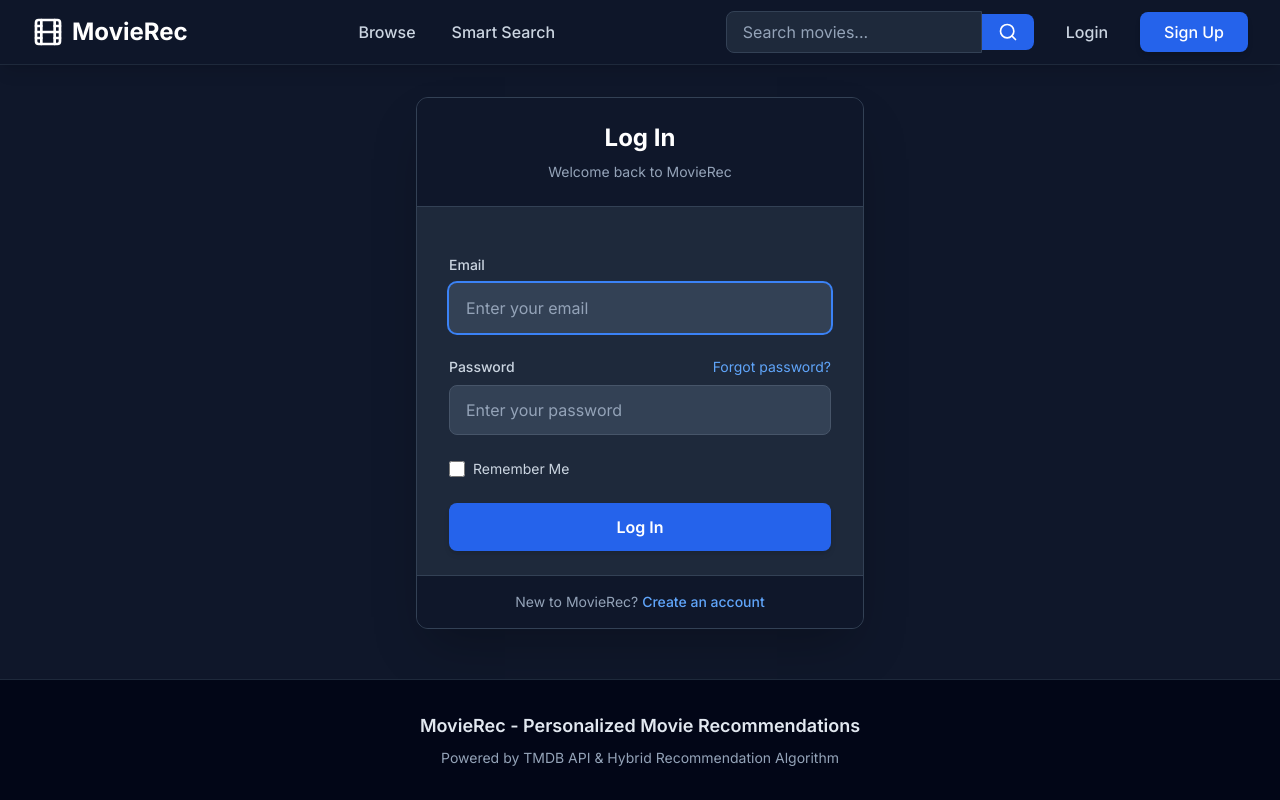
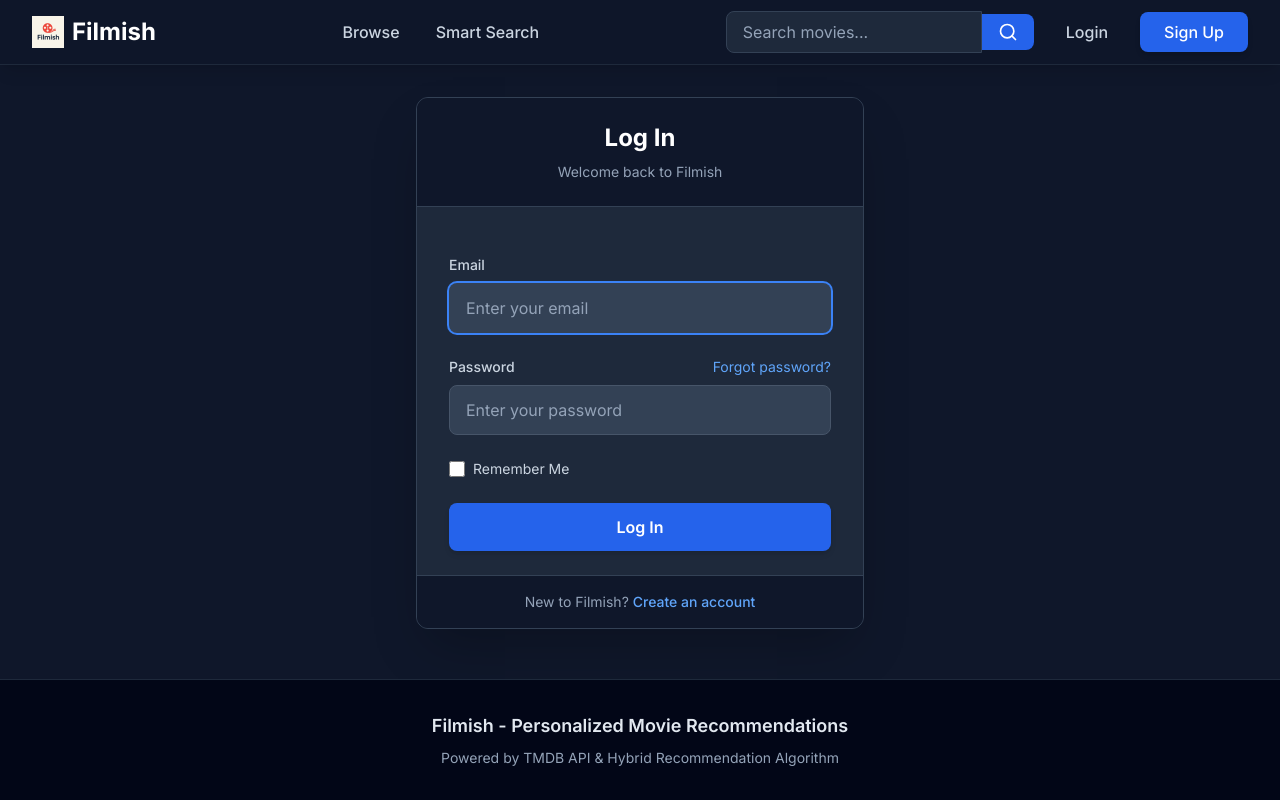
Before and after one commit to ibrhr/Movies, a Flask app: page /auth/login in a window 1280 px wide. Run offline with Flask 3, Linux system fonts and the light colour scheme; some libraries are stand-ins or nearby versions.

Commit message:
logo and name

```diff
--- a/templates/auth/login.html
+++ b/templates/auth/login.html
@@ -8,7 +8,7 @@
             <!-- Header -->
             <div class="bg-slate-900 border-b border-slate-700 px-8 py-6">
                 <h3 class="text-2xl font-bold text-center text-white">Log In</h3>
-                <p class="text-center text-slate-400 text-sm mt-2">Welcome back to MovieRec</p>
+                <p class="text-center text-slate-400 text-sm mt-2">Welcome back to Filmish</p>
             </div>
 
             <!-- Body -->
@@ -77,7 +77,7 @@
             <!-- Footer -->
             <div class="bg-slate-900 border-t border-slate-700 px-8 py-4 text-center">
                 <p class="text-sm text-slate-400">
-                    New to MovieRec?
+                    New to Filmish?
                     <a href="{{ url_for('auth.register') }}"
                        class="text-blue-400 hover:text-blue-300 font-medium transition-colors duration-200">
                         Create an account
--- a/templates/auth/register.html
+++ b/templates/auth/register.html
@@ -8,7 +8,7 @@
             <!-- Header -->
             <div class="bg-slate-900 border-b border-slate-700 px-8 py-6">
                 <h3 class="text-2xl font-bold text-center text-white">Sign Up</h3>
-                <p class="text-center text-slate-400 text-sm mt-2">Create your MovieRec account</p>
+                <p class="text-center text-slate-400 text-sm mt-2">Create your Filmish account</p>
             </div>
 
             <!-- Body -->
--- a/templates/base.html
+++ b/templates/base.html
@@ -3,7 +3,7 @@
 <head>
     <meta charset="UTF-8">
     <meta name="viewport" content="width=device-width, initial-scale=1.0">
-    <title>{% block title %}{{ title }} - MovieRec{% endblock %}</title>
+    <title>{% block title %}{{ title }} - Filmish{% endblock %}</title>
 
     <!-- Tailwind CSS -->
     <script src="https://cdn.tailwindcss.com"></script>
@@ -34,6 +34,8 @@
     <style>
         [x-cloak] { display: none !important; }
     </style>
+    <!-- Favicon -->
+    <link rel="icon" href="{{ url_for('static', filename='images/favicon.ico') }}" type="image/x-icon">
 
     {% block extra_css %}{% endblock %}
 </head>
@@ -45,8 +47,8 @@
                 <!-- Logo -->
                 <div class="flex items-center">
                     <a href="{{ url_for('main.index') }}" class="flex items-center space-x-2 text-2xl font-bold text-white hover:text-blue-400 transition-colors duration-200">
-                        <i data-lucide="film" class="w-8 h-8"></i>
-                        <span>MovieRec</span>
+                        <img src="{{ url_for('static', filename='images/logo.png') }}" alt="Filmish Logo" class="w-8 h-8">
+                        <span>Filmish</span>
                     </a>
                 </div>
 
@@ -247,7 +249,7 @@
     <footer class="mt-auto bg-slate-950 border-t border-slate-800 py-8 w-full">
         <div class="max-w-7xl mx-auto px-4 sm:px-6 lg:px-8">
             <div class="text-center">
-                <p class="text-lg font-semibold text-slate-200 mb-2">MovieRec - Personalized Movie Recommendations</p>
+                <p class="text-lg font-semibold text-slate-200 mb-2">Filmish - Personalized Movie Recommendations</p>
                 <p class="text-sm text-slate-400">Powered by TMDB API & Hybrid Recommendation Algorithm</p>
             </div>
         </div>
--- a/templates/index.html
+++ b/templates/index.html
@@ -7,7 +7,7 @@
     <div class="max-w-4xl mx-auto text-center">
         <div class="flex items-center justify-center space-x-3 mb-4">
             <i data-lucide="film" class="w-12 h-12 text-blue-500"></i>
-            <h1 class="text-5xl font-bold text-white">Welcome to MovieRec</h1>
+            <h1 class="text-5xl font-bold text-white">Welcome to Filmish</h1>
         </div>
         <p class="text-xl text-slate-300 mb-8">
             Discover your next favorite movie with personalized recommendations
```
Also changed, not shown: static/images/android-chrome-192x192.png (added), static/images/android-chrome-512x512.png (added), static/images/apple-touch-icon.png (added), static/images/favicon-16x16.png (added), static/images/favicon-32x32.png (added), static/images/favicon.ico (added), static/images/logo.png (added), static/images/site.webmanifest (added).
